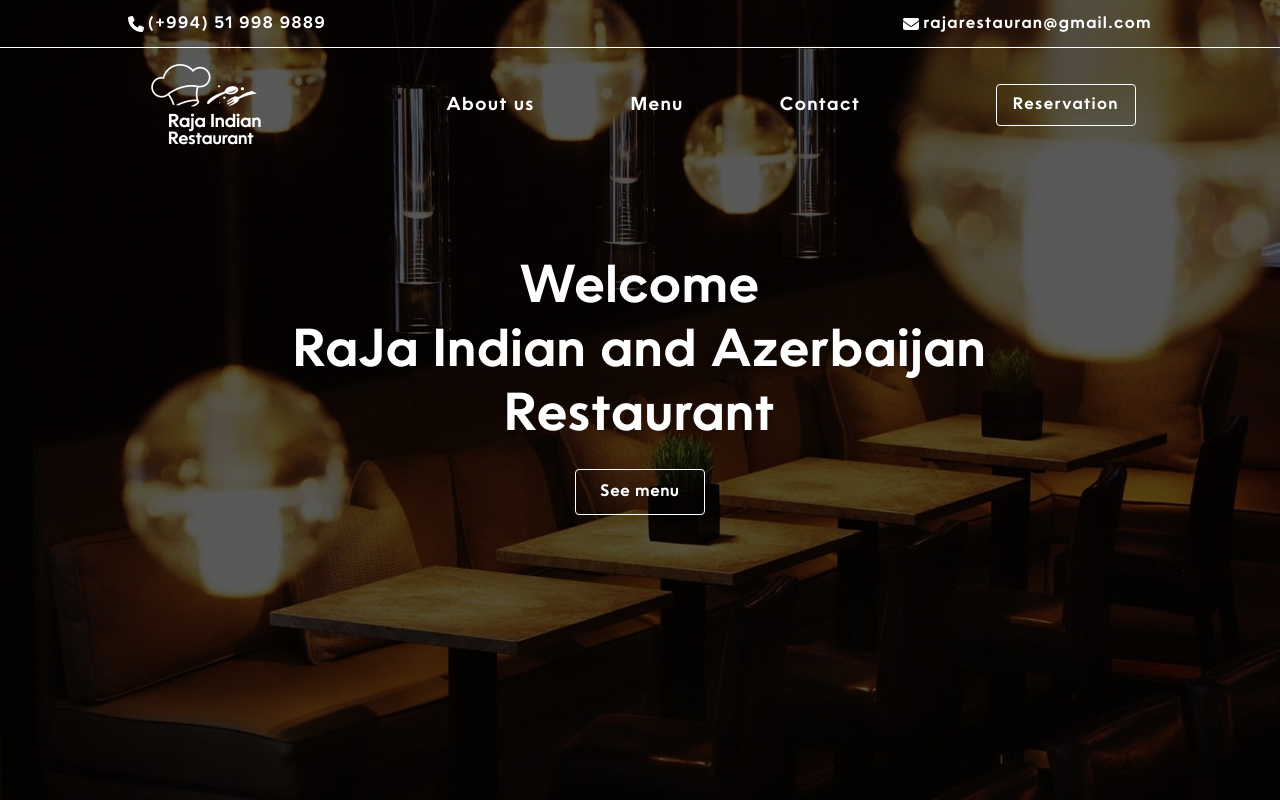
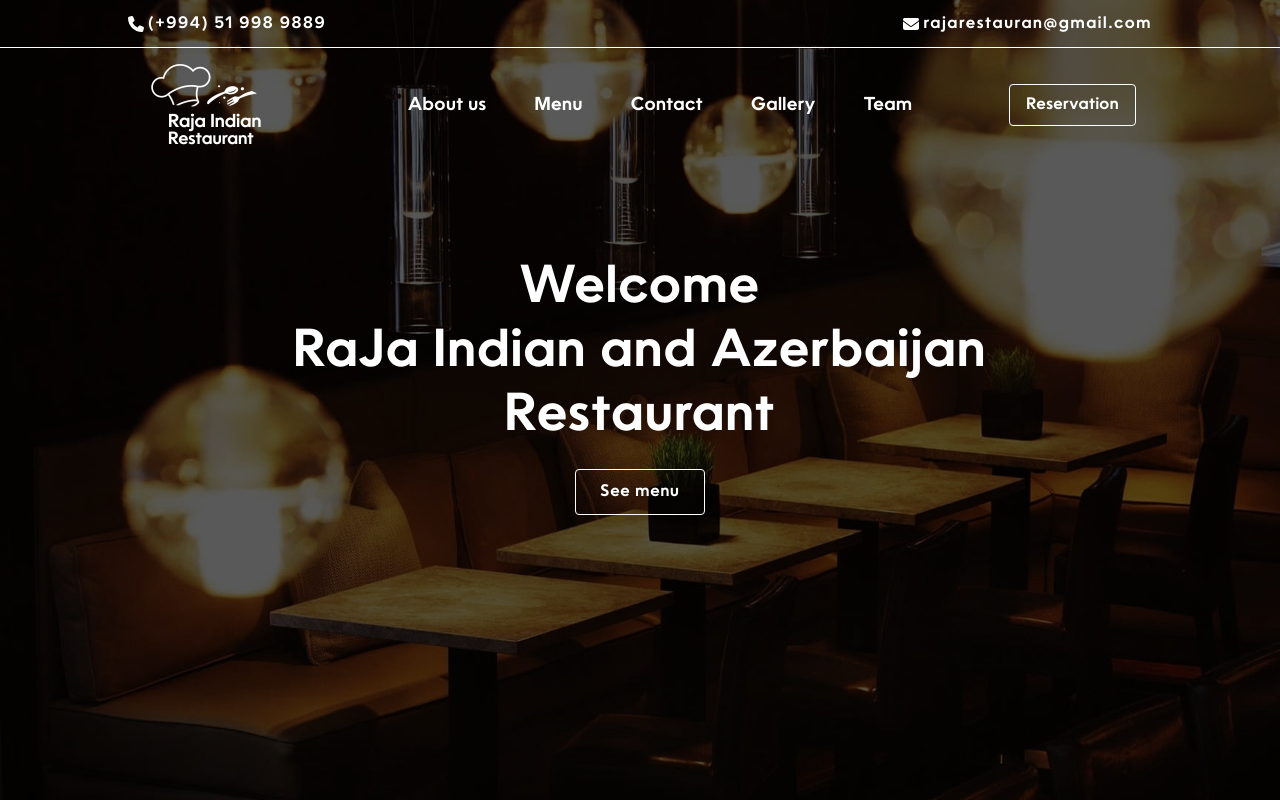
Before and after one commit to vilayat571/raja_system, a React (Vite) app: page / in a window 1280 px wide. Shown: the top 800 px of the page. Built offline with nearby package versions, Linux system fonts and the light colour scheme.

Commit message:
some chhanges in hole website. Just team section have to make

```diff
--- a/src/components/Footer/Foot.tsx
+++ b/src/components/Footer/Foot.tsx
@@ -1,11 +1,10 @@
 import Icon from "./Icon";
 import { FaFacebookF, FaLinkedin } from "react-icons/fa";
 import { BsInstagram, BsTiktok } from "react-icons/bs";
-import gallery from "../../assets/images/gallery.png";
 
 const Foot = () => {
   return (
-    <main id="contact" className="bg-[#141313] w-full h-auto xl:px-40 lg:px-40 md:px-20 sm:px-12 pb-3  pt-8 ">
+    <main id="contact" className="bg-[#141313] w-full h-auto tracking-widest xl:px-40 lg:px-40 md:px-20 sm:px-12 pb-3  pt-8 ">
       <div className="flex xl:flex-row lg:flex-row md:flex-row sm:flex-col justify-between items-start">
         <div className="mt-16">
           <p className="text-xl text-white">
@@ -30,15 +29,16 @@ const Foot = () => {
         </div>
 
         <div className="mt-16">
-          <p className="text-xl text-white">Our gallery</p>
+          <p className="text-xl text-white mb-8 ">Sections</p>
 
-          <img
-            src={gallery}
-            width={260}
-            height={200}
-            className="mt-8 w-[260px] h-[200px] "
-            alt="Picture of the gallery"
-          />
+          <div className="flex flex-col ">
+          <a href="/">Team</a>
+          <a href="/">Gallery</a>
+          <a href="#promotion">About us</a>
+          <a href="#menu">Menu</a>
+          <a href="#contact">Contact</a>
+          <a href="#contact">Results</a>
+        </div>
         </div>
 
         <div className="mt-16">
--- a/src/components/Home/Navbar.tsx
+++ b/src/components/Home/Navbar.tsx
@@ -1,14 +1,16 @@
 import logo from "../../assets/images/logo.png";
 function Navbar() {
   return (
-    <div className=" mt-4 xl:px-32 lg:px-32 md:px-32 sm:px-2 w-full flex justify-between items-center">
+    <div className=" tracking-wide mt-4 xl:px-32 lg:px-32 md:px-32 sm:px-2 w-full flex justify-between items-center">
       <img src={logo} alt="the logo of raja restaurant" className="object-fit " />
 
 
-        <div className="flex justify-between text-lg  xl:block lg:block sm:hidden md:hidden">
-          <a className="px-12" href="#promotion">About us</a>
-          <a className="px-12" href="#menu">Menu</a>
-          <a className="px-12" href="#contact">Contact</a>
+        <div className="flex text-[16px] justify-between text-lg  xl:block lg:block sm:hidden md:hidden">
+          <a className="px-6" href="#promotion">About us</a>
+          <a className="px-6" href="#menu">Menu</a>
+          <a className="px-6" href="#contact">Contact</a>
+          <a className="px-6" href="#menu">Gallery</a>
+          <a className="px-6" href="#contact">Team</a>
         </div>
 
 
--- a/src/components/Home/SingleMenu.tsx
+++ b/src/components/Home/SingleMenu.tsx
@@ -12,7 +12,7 @@ const SingleMenu: React.FC<IMenu> = ({ img, price, title }) => {
           src={img}
           className=" rounded-lg
            xl:w-[360] lg:w-[360] md:w-[360] sm:w-[340px]
-          xl:h-[480px] lg:h-[480px] md:h-[480px] sm:h-[440]
+          xl:h-[480px] lg:h-[480px] md:h-[480px] sm:h-[400px]
           object-cover mb-4"
           alt={`the image of ${title}`}
         />
```
